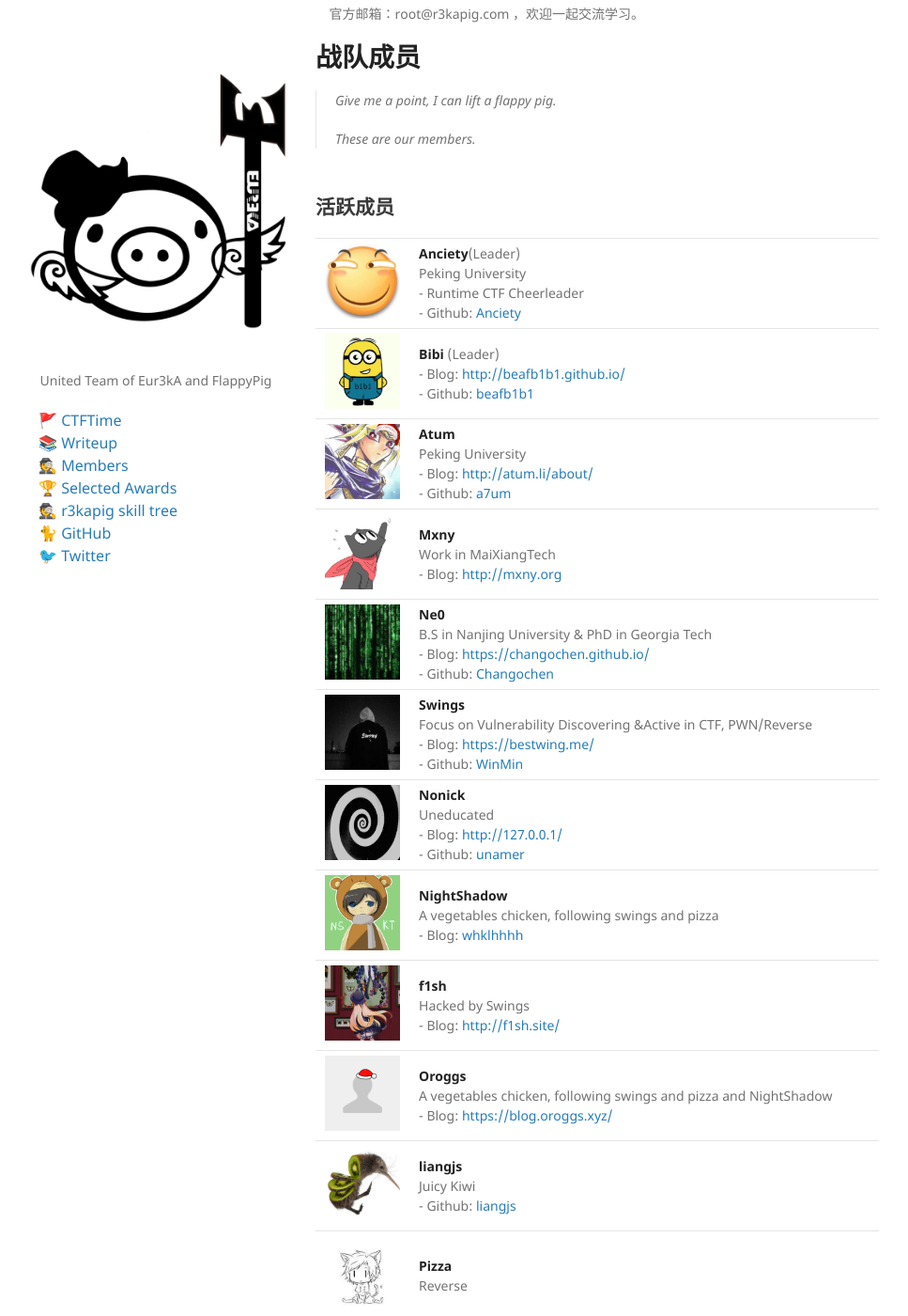
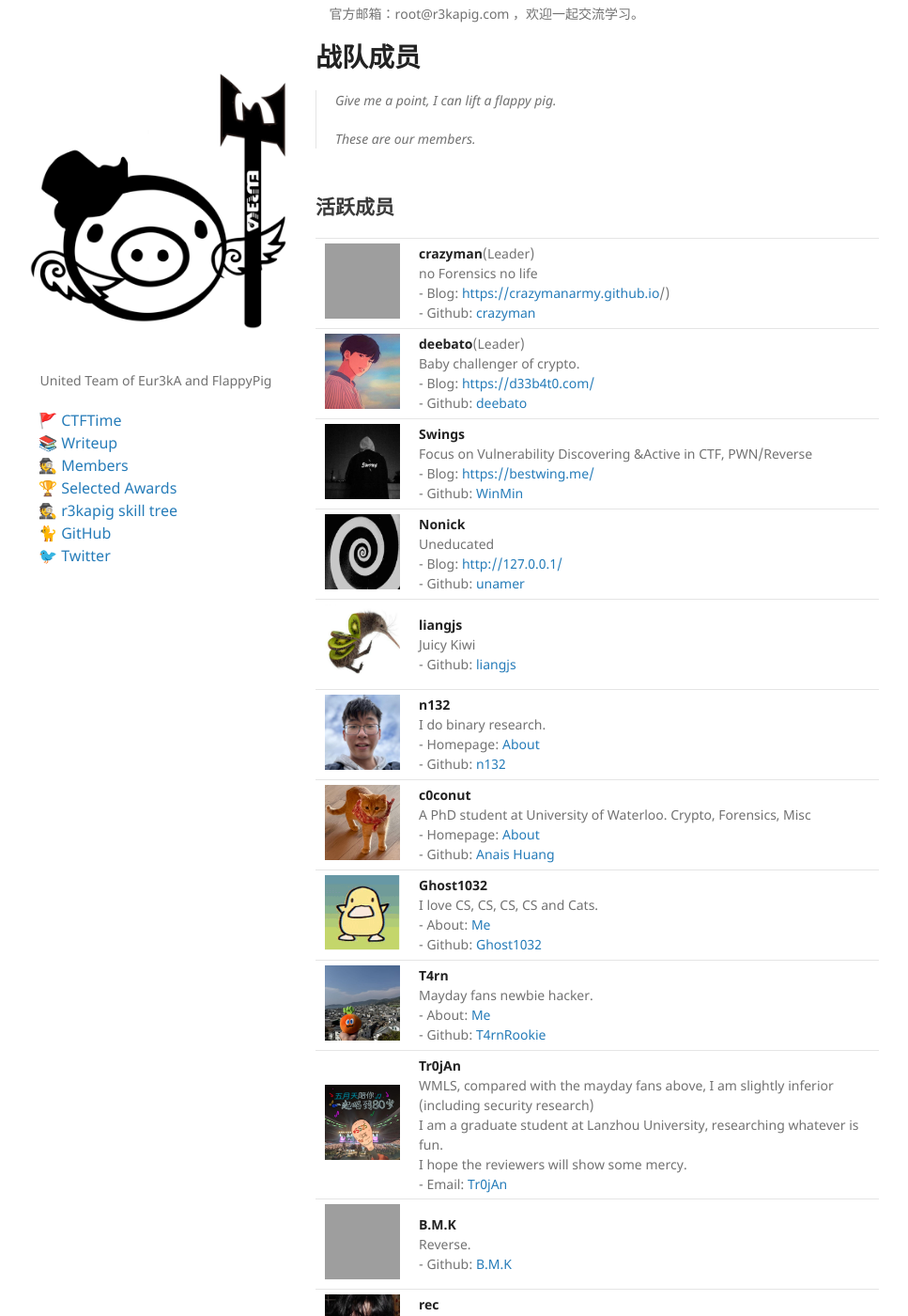
Before and after one commit to r3kapig/r3kapig.github.io, a Jekyll site: the page built from index-zh.md, in a window 1280 px wide and 1400 px high, scrolled down 478 px. Shown: the whole window at 94% size, without its empty margins (169-1136 px from the left). Built offline with Jekyll 4.4.1, drawn with Linux system fonts in a browser that asks for light colours; our own code applies the rules of GitHub Pages for plain Markdown files; some of the changed text lies outside the part shown; grey boxes are pictures that could not be loaded.

Commit message:
Update index-zh.md

```diff
--- a/index-zh.md
+++ b/index-zh.md
@@ -32,23 +32,12 @@
 
 | | |
 | --------------------------------------------------------- | ------------------------------------------------------------ |
-| <img src="assets/profile/anciety.jpg" class="profile-image" alt="profile-image"  /> | **Anciety**(Leader)<br />Peking University<br />- Runtime CTF Cheerleader<br />- Github: [Anciety](//github.com/Escapingbug) |
-| <img src="assets/profile/bibi.jpg" class="profile-image" alt="profile-image"  />    | **Bibi** (Leader)<br />- Blog: [http://beafb1b1.github.io/](http://beafb1b1.github.io/)<br />- Github: [beafb1b1](//github.com/beafb1b1) |
-| <img src="assets/profile/Atum.jpg" class="profile-image" alt="profile-image"  />     | **Atum** <br />Peking University<br />- Blog: [http://atum.li/about/](http://atum.li/about/)<br />- Github: [a7um](//github.com/a7um) |
-| <img src="assets/profile/mxny.jpeg" class="profile-image" alt="profile-image"  />   | **Mxny**  <br /> Work in MaiXiangTech  <br />- Blog: [http://mxny.org](http://mxny.org) |
-| <img src="assets/profile/ne0.jpeg" class="profile-image" alt="profile-image"  />    | **Ne0**<br />B.S in Nanjing University & PhD in Georgia Tech<br />- Blog: [https://changochen.github.io/](//changochen.github.io/about.html)<br />- Github: [Changochen](//github.com/changochen) |
+| <img src="assets/profile/crazyman.jpg" class="profile-image" alt="profile-image"  />  | **crazyman**(Leader)<br /> no Forensics no life <br />- Blog: [https://crazymanarmy.github.io](//crazymanarmy.github.io/)/)<br />- Github: [crazyman](//github.com/crazymanarmy) |
+| <img src="assets/profile/deebato.jpg" class="profile-image" alt="profile-image"  />  | **deebato**(Leader)<br />Baby challenger of crypto.<br />- Blog: [https://d33b4t0.com/](//d33b4t0.com/)<br />- Github: [deebato](//github.com/D33BaT0) |
 | <img src="assets/profile/swing.jpeg" class="profile-image" alt="profile-image"  />  | **Swings** <br />Focus on Vulnerability Discovering &Active in CTF, PWN/Reverse<br />- Blog: [https://bestwing.me/](//bestwing.me/)<br />- Github: [WinMin](//github.com/WinMin) |
 | <img src="assets/profile/nonick.gif" class="profile-image" alt="profile-image"  />  | **Nonick**<br />Uneducated<br />- Blog: [http://127.0.0.1/](http://127.0.0.1/)<br />- Github: [unamer](//github.com/unamer) |
-| <img src="assets/profile/nightshadow.jpg" class="profile-image" alt="profile-image"  />  | **NightShadow**<br />A vegetables chicken, following swings and pizza<br />- Blog: [whklhhhh](http://blog.csdn.net/whklhhhh) |
-| <img src="assets/profile/f1sh.jpg" class="profile-image" alt="profile-image"  />  | **f1sh**<br />Hacked by Swings<br />- Blog: [http://f1sh.site/](http://f1sh.site/) |
-| <img src="assets/profile/oroggs.jpg" class="profile-image" alt="profile-image"  /> |**Oroggs**<br />A vegetables chicken, following swings and pizza and  NightShadow<br />- Blog: [https://blog.oroggs.xyz/](//blog.oroggs.xyz/) |
 | <img src="assets/profile/liangjs.jpg" class="profile-image" alt="profile-image">|**liangjs**<br />Juicy Kiwi<br />- Github: [liangjs](//github.com/liangjs) |
-| <img src="assets/profile/pizza.jpg" class="profile-image" alt="profile-image">|**Pizza**<br />Reverse |
-| <img src="assets/profile/lowkey.jpg" class="profile-image" alt="profile-image" >| **lowkey**<br />Just to convince the reviewer.<br /> |
-| <img src="assets/profile/lfy.jpg" class="profile-image" alt="profile-image"  /> |**LFY**<br />Web dog, most vegetablest in r3kapig.<br />- Blog: [https://lfysec.top/](//lfysec.top/) |
-| <img src="assets/profile/umut.png" class="profile-image" alt="profile-image"  />  | **Umut** <br />Pwn and reverse.<br />- Blog: [https://pwndiary.com](//pwndiary.com)<br />- Github: [umutoztunc](//github.com/umutoztunc) |
 | <img src="assets/profile/n132.jpg" class="profile-image" alt="profile-image"  />  | **n132** <br />I do binary research.<br />- Homepage: [About](//n132.github.io/about)<br />- Github: [n132](//github.com/n132)  |
-| <img src="assets/profile/deebato.jpg" class="profile-image" alt="profile-image"  />  | **deebato**(Leader)<br />Baby challenger of crypto.<br />- Blog: [https://d33b4t0.com/](//d33b4t0.com/)<br />- Github: [deebato](//github.com/D33BaT0) |
 | <img src="assets/profile/c0conut.jpg" class="profile-image" alt="profile-image"  />  | **c0conut** <br />A PhD student at University of Waterloo. Crypto, Forensics, Misc<br />- Homepage: [About](//crane-mocker.github.io/about/)<br />- Github: [Anais Huang](//github.com/Crane-Mocker) |
 | <img src="assets/profile/1032.gif" class="profile-image" alt="profile-image"  />  | **Ghost1032** <br />I love CS, CS, CS, CS and Cats.<br />- About: [Me](//zhangzihan.com/#about)<br />- Github: [Ghost1032](//github.com/Ghost1032) |
 | <img src="assets/profile/t4rn.jpg" class="profile-image" alt="profile-image"  /> | **T4rn** <br />Mayday fans  newbie hacker.<br />- About: [Me](//hackerpoet.com/index.php/start-page.html)<br />- Github: [T4rnRookie](//github.com/T4rnRookie) |
@@ -67,12 +56,18 @@
 | <img src="assets/profile/raindrop.jpg" class="profile-image" alt="profile-image" /> | **Raindrop**<br />喵...喵喵喵？<br />- Blog（目前已经无了）: [FallingRaindrop](https://fallingraindrop.moe/) |
 | <img src="assets/profile/biluv.jpg" class="profile-image" alt="profile-image" /> | **luv**<br /> Hi there <br />- Github: [luv](https://github.com/blluv/) |
 
+
 <br>
 
 ## 历史活跃成员
 
 | | |
 | :----------------------------------------------------: | :---------------------------------------------------------- |
+| <img src="assets/profile/anciety.jpg" class="profile-image" alt="profile-image"  /> | **Anciety**<br />Peking University<br />- Runtime CTF Cheerleader<br />- Github: [Anciety](//github.com/Escapingbug) |
+| <img src="assets/profile/bibi.jpg" class="profile-image" alt="profile-image"  />    | **Bibi** <br />- Blog: [http://beafb1b1.github.io/](http://beafb1b1.github.io/)<br />- Github: [beafb1b1](//github.com/beafb1b1) |
+| <img src="assets/profile/Atum.jpg" class="profile-image" alt="profile-image"  />     | **Atum** <br />Peking University<br />- Blog: [http://atum.li/about/](http://atum.li/about/)<br />- Github: [a7um](//github.com/a7um) |
+| <img src="assets/profile/mxny.jpeg" class="profile-image" alt="profile-image"  />   | **Mxny**  <br /> Work in MaiXiangTech  <br />- Blog: [http://mxny.org](http://mxny.org) |
+| <img src="assets/profile/ne0.jpeg" class="profile-image" alt="profile-image"  />    | **Ne0**<br />B.S in Nanjing University & PhD in Georgia Tech<br />- Blog: [https://changochen.github.io/](//changochen.github.io/about.html)<br />- Github: [Changochen](//github.com/changochen) |
 | <img src="assets/profile/jarvis.png" class="profile-image" alt="profile-image" /> | **Jarvis**<br />White hat, full stack, embedded engineer, IoT security researcher<br /> - Blog: [https://www.jarviswang.me/](//www.jarviswang.me/)|
 | <img src="assets/profile/1phan.jpg" class="profile-image" alt="profile-image"  />   | **1phan**  <br />B.S in Xidian University & PhD in IUB <br />- Blog: [http://www.1phan.cc](http://www.1phan.cc)<br />- Github: [Gao-Chuan](//github.com/Gao-Chuan) |
 | <img src="assets/profile/processor.jpg" class="profile-image" alt="profile-image"  />  | **Processor**<br />No pwn, no reverse.<br />- Blog: [https://processor.pub/](//processor.pub/) |
@@ -85,6 +80,13 @@
 | <img src="assets/profile/stypr.jpg" class="profile-image" alt="profile-image" />  | **stypr**<br />in favor of writing low quality codes.<br />- Blog: [https://harold.kim/](//harold.kim/)<br />- Github: [stypr](//github.com/stypr) |
 | <img src="assets/profile/ricter.jpeg" class="profile-image" alt="profile-image"  /> | **Ricter**<br />初❤️を忘れず<br />- Blog: [https://ricterz.me/](//ricterz.me/) <br />- Github: [RicterZ](//github.com/RicterZ) |
 | <img src="assets/profile/rex.jpg" class="profile-image" alt="profile-image">| **Rex**<br />Yet another pig in r3kapig.<br />- Github: [xiao-xing-yun](//github.com/xiao-xing-yun)|
+| <img src="assets/profile/lowkey.jpg" class="profile-image" alt="profile-image" >| **lowkey**<br />Just to convince the reviewer.<br /> |
+| <img src="assets/profile/nightshadow.jpg" class="profile-image" alt="profile-image"  />  | **NightShadow**<br />A vegetables chicken, following swings and pizza<br />- Blog: [whklhhhh](http://blog.csdn.net/whklhhhh) |
+| <img src="assets/profile/f1sh.jpg" class="profile-image" alt="profile-image"  />  | **f1sh**<br />Hacked by Swings<br />- Blog: [http://f1sh.site/](http://f1sh.site/) |
+| <img src="assets/profile/oroggs.jpg" class="profile-image" alt="profile-image"  /> |**Oroggs**<br />A vegetables chicken, following swings and pizza and  NightShadow<br />- Blog: [https://blog.oroggs.xyz/](//blog.oroggs.xyz/) |
+| <img src="assets/profile/pizza.jpg" class="profile-image" alt="profile-image">|**Pizza**<br />Reverse |
+| <img src="assets/profile/lfy.jpg" class="profile-image" alt="profile-image"  /> |**LFY**<br />Web dog, most vegetablest in r3kapig.<br />- Blog: [https://lfysec.top/](//lfysec.top/) |
+| <img src="assets/profile/umut.png" class="profile-image" alt="profile-image"  />  | **Umut** <br />Pwn and reverse.<br />- Blog: [https://pwndiary.com](//pwndiary.com)<br />- Github: [umutoztunc](//github.com/umutoztunc) |
 
 <br>
 
```
